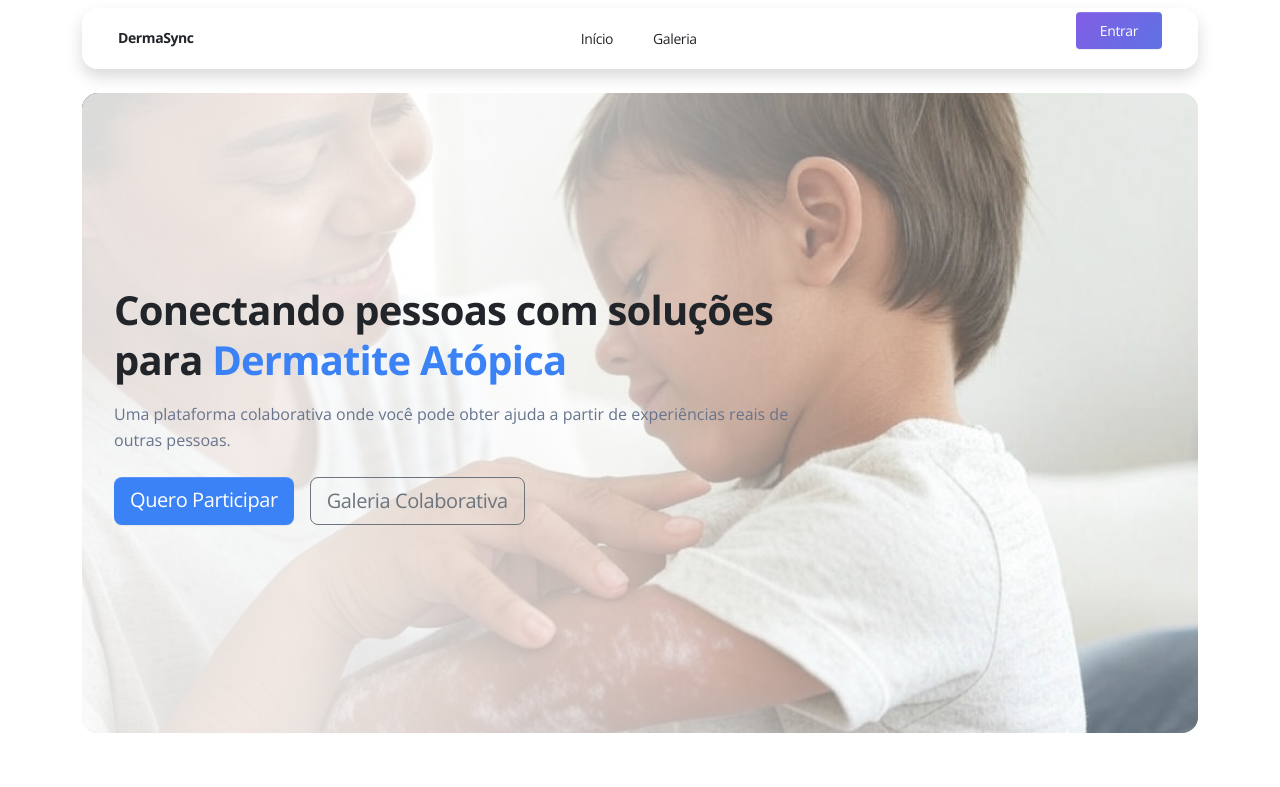
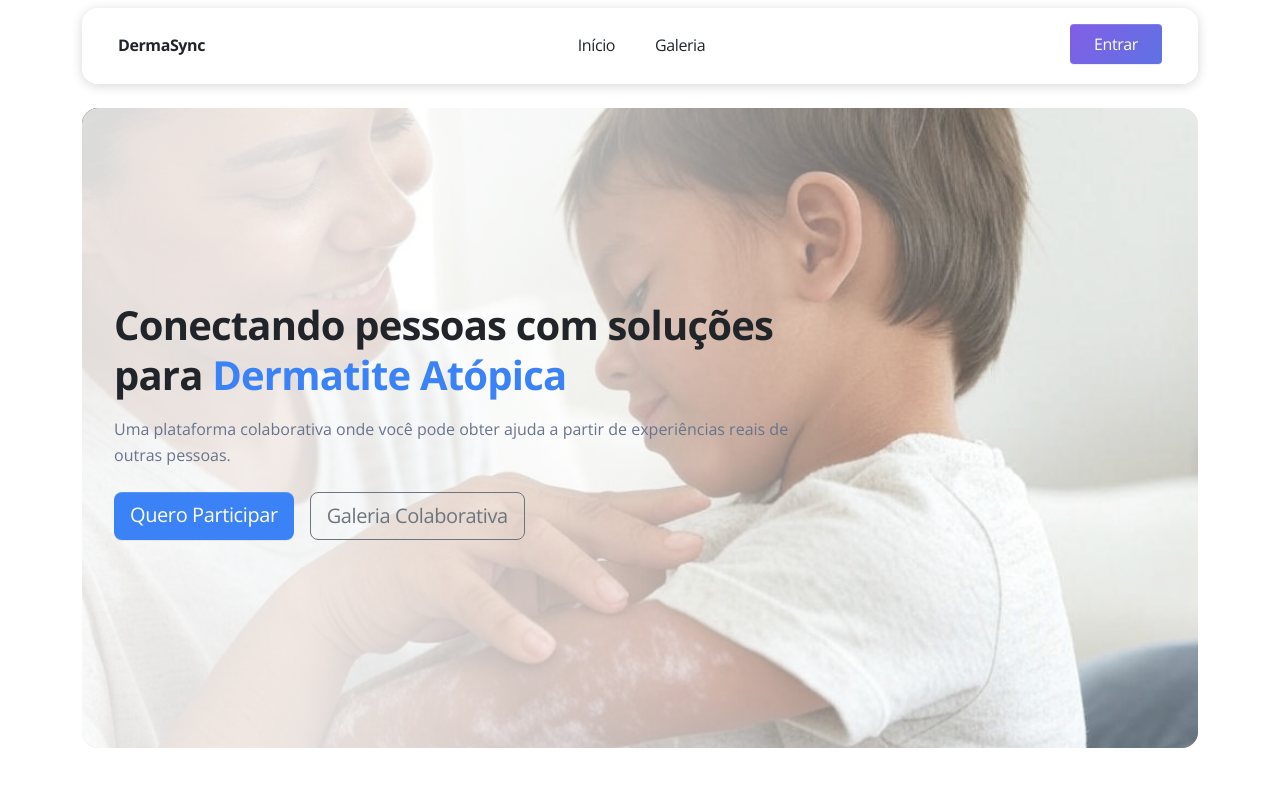
Before and after one commit to jeffersonlsz/dermasync-vue-front, a Vue app: page / in a window 1280 px wide. Shown: the top 787 px of the page. Built offline with nearby package versions, Linux system fonts and the light colour scheme; no server answers.

Commit message:
ajustes navbar

```diff
--- a/src/components/Navbar.vue
+++ b/src/components/Navbar.vue
@@ -1,5 +1,5 @@
 <template>
-<nav class="navbar navbar-expand-lg blur sticky-top border-radius-xl top-0 z-index-3 shadow mt-2 py-1 px-4 bg-white">
+<nav class="bg-white blur border-radius-xl mt-2 navbar navbar-expand-lg px-4 py-1 sticky-top top-0 z-index-3">
     <div class="container-fluid">
       <!-- Logo -->
       <RouterLink class="navbar-brand fw-bolder text-dark" to="/">DermaSync</RouterLink>
@@ -25,16 +25,16 @@
       <div class="collapse navbar-collapse" id="navigation">
         <ul class="navbar-nav mx-auto">
           <li class="nav-item">
-            <RouterLink class="nav-link text-sm text-dark me-2 px-3" to="/">Início</RouterLink>
+            <RouterLink class="nav-link text-dark me-2 px-3" to="/">Início</RouterLink>
           </li>
           <li class="nav-item">
-            <RouterLink class="nav-link text-sm text-dark me-2 px-3" to="/galeria">Galeria</RouterLink>
+            <RouterLink class="nav-link text-dark me-2 px-3" to="/galeria">Galeria</RouterLink>
           </li>
         </ul>
 
         <ul class="navbar-nav d-lg-block d-none">
-          <li class="nav-item">
-            <RouterLink to="/login" class="btn bg-gradient-primary btn-sm px-4 py-2">
+          <li class="nav-item mt-1">
+            <RouterLink to="/login" class="bg-gradient-primary btn btn-sm mt-2 px-4 py-2">
               Entrar
             </RouterLink>
           </li>
--- a/src/styles/main.scss
+++ b/src/styles/main.scss
@@ -1,7 +1,8 @@
 // sobrescrições (opcional)
 $primary: #3b82f6;
 $font-family-base: 'Open Sans', sans-serif;
-$font-size-base: 1rem;
+//$font-size-base: 1rem;
+$font-size-sm: 1rem;
 
 /*
 // =========================================================
@@ -10,10 +11,12 @@ Customização do tema Argon Dashboard
 
 body {
     font-family: 'Open Sans', sans-serif;
-    font-size: 1.05rem; // padrão do bootstrap é 1rem (16px), isso dá 16.8px
+    font-size: 1rem; // padrão do bootstrap é 1rem (16px), isso dá 16.8px
     line-height: 1.6;
     color: #344767; // cor padrão do Argon para textos
   }
 
+
+
 // importar argon
 @import './argon-dashboard.scss';
```
